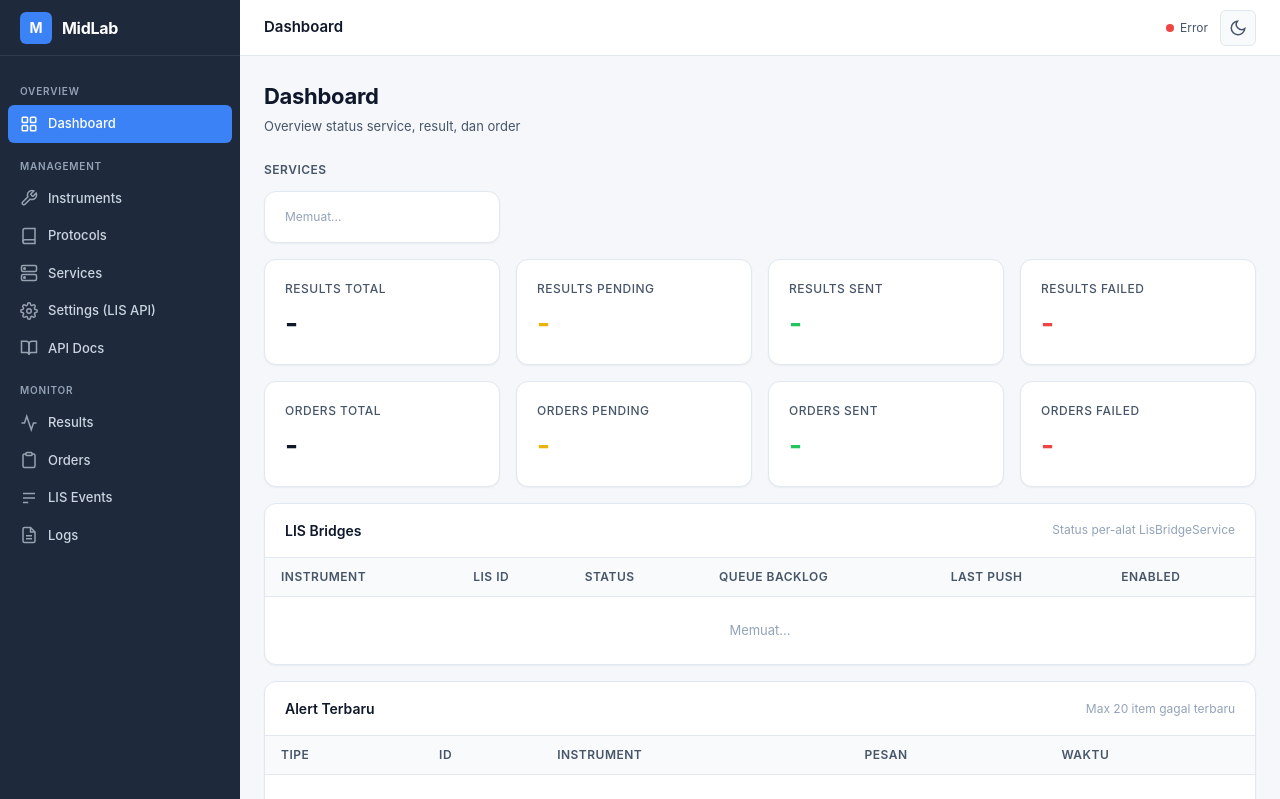
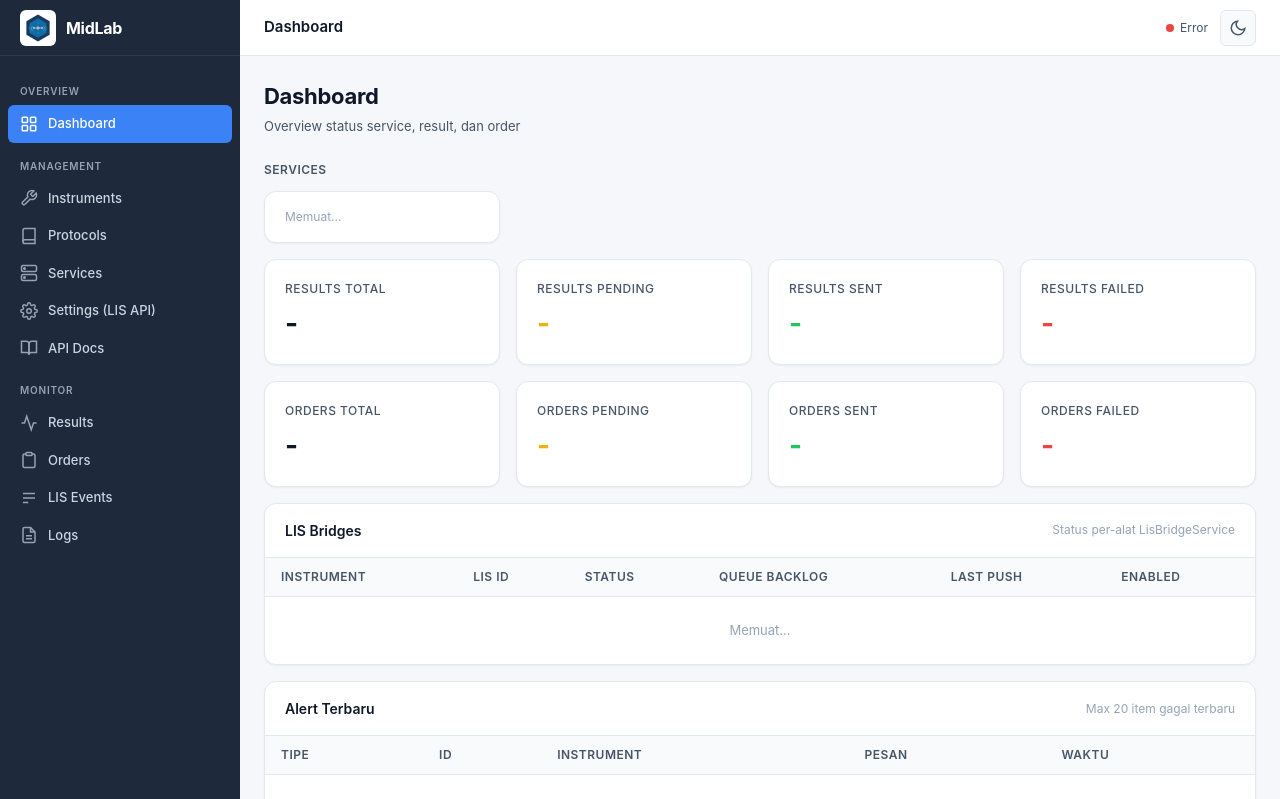
Before and after one commit to live-itech/midlab, a FastAPI app: page / in a window 1280 px wide. Shown: the top 799 px of the page. Run offline with FastAPI, Linux system fonts and the light colour scheme; data that the repository does not hold is empty; parts of the project's set-up code (start-up, migrations or seed data) failed here and were passed over.

Commit message:
web_console: add MidLab logo to sidebar brand and favicon
- static/img/midlab_logo.svg: full logo asset (icon + wordmark) for
  future use (login/landing/docs)
- static/img/midlab_icon.svg: cleaned icon-only mark
- base.html: SVG favicon + sidebar brand uses the icon (replaces the
  plain "M" letter tile)
- style.css: sidebar-brand-icon is now a white 36px tile so the navy
  hexagon reads against the dark sidebar

Co-Authored-By: Claude Sonnet 4.6 <noreply@anthropic.com>

```diff
--- a/services/web_console/static/css/style.css
+++ b/services/web_console/static/css/style.css
@@ -159,16 +159,22 @@ a:hover { text-decoration: underline; }
 }
 
 .sidebar-brand-icon {
-  width: 32px;
-  height: 32px;
-  background: var(--blue);
+  width: 36px;
+  height: 36px;
+  background: #fff;
   border-radius: var(--radius-sm);
   display: flex;
   align-items: center;
   justify-content: center;
-  font-weight: 700;
-  font-size: 14px;
-  color: #fff;
+  padding: 3px;
+  box-sizing: border-box;
+  flex-shrink: 0;
+}
+
+.sidebar-brand-icon img {
+  width: 100%;
+  height: 100%;
+  display: block;
 }
 
 .sidebar-brand-text {
--- a/services/web_console/templates/base.html
+++ b/services/web_console/templates/base.html
@@ -4,6 +4,7 @@
   <meta charset="UTF-8">
   <meta name="viewport" content="width=device-width, initial-scale=1.0">
   <title>{% block title %}MidLab{% endblock %} - Web Console</title>
+  <link rel="icon" type="image/svg+xml" href="/static/img/midlab_icon.svg">
   <link rel="stylesheet" href="/static/css/style.css">
   {% block head %}{% endblock %}
 </head>
@@ -12,7 +13,9 @@
     <!-- ===== Sidebar ===== -->
     <aside class="sidebar" id="sidebar">
       <div class="sidebar-brand">
-        <div class="sidebar-brand-icon">M</div>
+        <div class="sidebar-brand-icon">
+          <img src="/static/img/midlab_icon.svg" alt="MidLab" width="32" height="32">
+        </div>
         <span class="sidebar-brand-text">MidLab</span>
       </div>
       <nav class="sidebar-nav">
```
Also changed, not shown: services/web_console/static/img/midlab_icon.svg (added), services/web_console/static/img/midlab_logo.svg (added).
